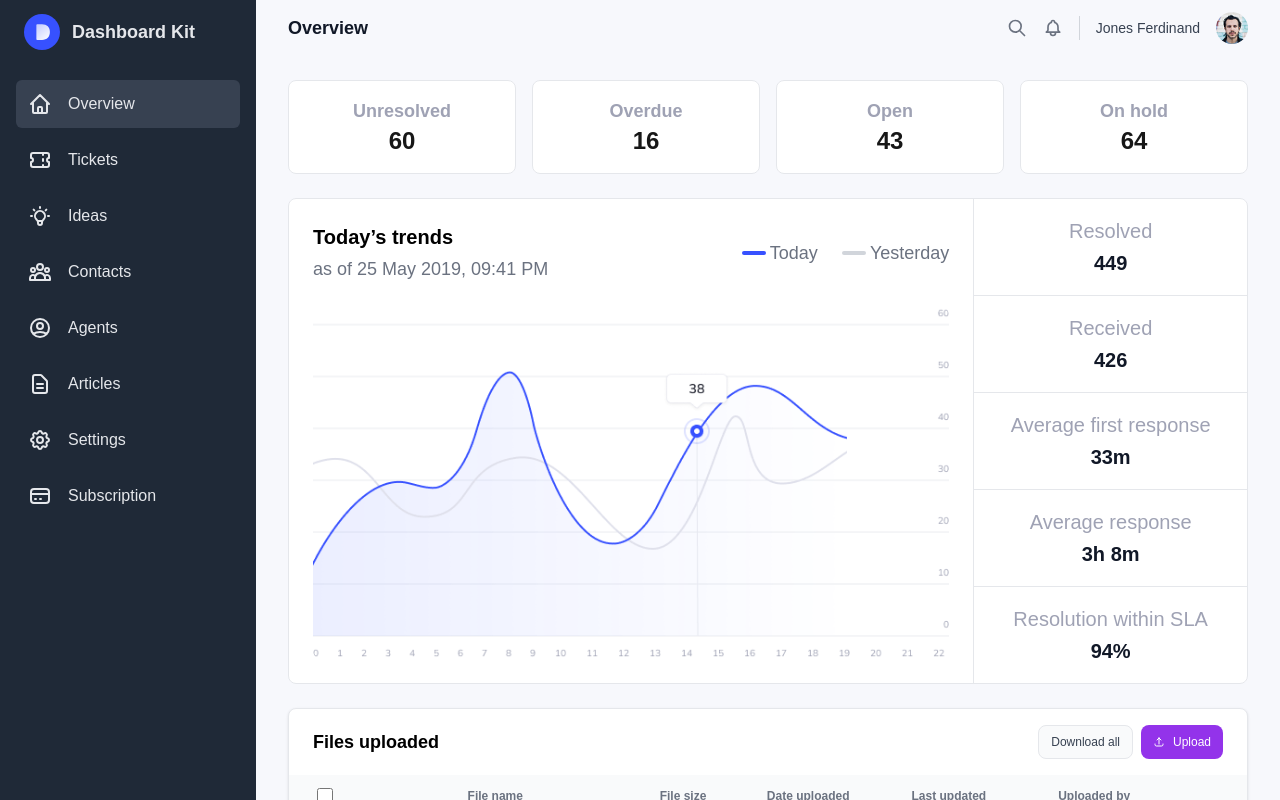
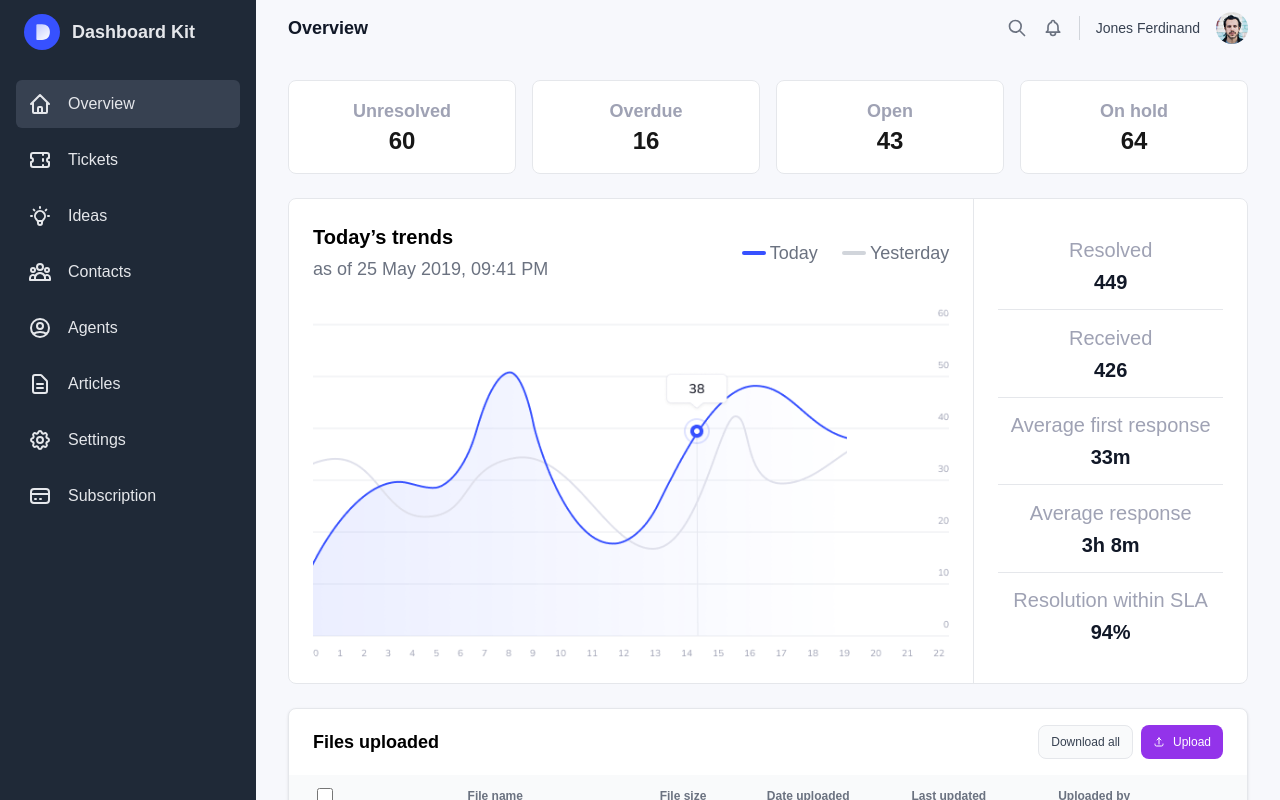
Before and after one commit to TadeoDaniel19/xdata-dashboard, a Next.js app: page /dashboard in a window 1280 px wide. Built offline with nearby package versions, Linux system fonts and the light colour scheme.

Commit message:
component: fix styles for align in tablet breakpoint (#4)

```diff
--- a/src/components/Dashboard/ChartSection.tsx
+++ b/src/components/Dashboard/ChartSection.tsx
@@ -6,8 +6,8 @@ import { StatsCard } from "../StatsCard/StatsCard";
 export default function ChartStatsSection({ stats }: IChartProps) {
   return (
     <div className="bg-white border border-gray-200 rounded-lg overflow-hidden">
-      <div className="grid grid-cols-1 lg:grid-cols-7 items-stretch">
-        <div className="col-span-1 lg:col-span-5 p-6">
+      <div className="grid grid-cols-1 md:grid-cols-7 items-stretch">
+        <div className="col-span-1 md:col-span-5 p-6">
           <div className="flex flex-col lg:flex-row lg:justify-between lg:items-center mb-6">
             <div className="space-y-1">
               <h2 className="text-xl font-bold text-black">
@@ -39,14 +39,14 @@ export default function ChartStatsSection({ stats }: IChartProps) {
             />
           </div>
         </div>
-        <div className="col-span-1 lg:col-span-2
-                        border-t border-gray-200
-                        lg:border-t-0 lg:border-l">
-          <div className="hidden sm:flex flex-col h-full">
+        <div className="hidden md:flex flex-col justify-between
+            col-span-1 md:col-span-2
+            border-t border-gray-200
+            md:border-t-0 md:border-l
+            p-6">
             {stats.map((stat, idx) => (
               <StatsCard stat={stat} hasDivider={idx < stats.length - 1} key={stat.label} />
             ))}
-          </div>
         </div>
       </div>
     </div>
```
